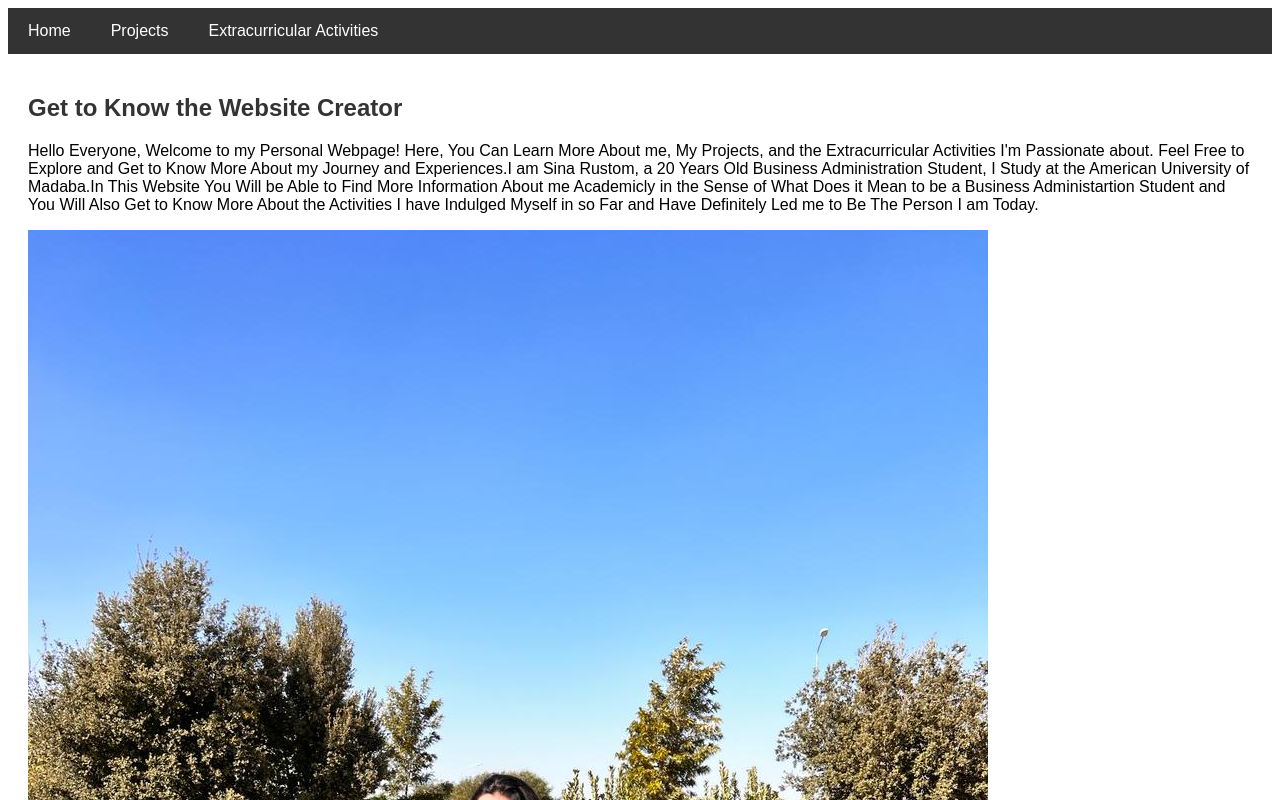
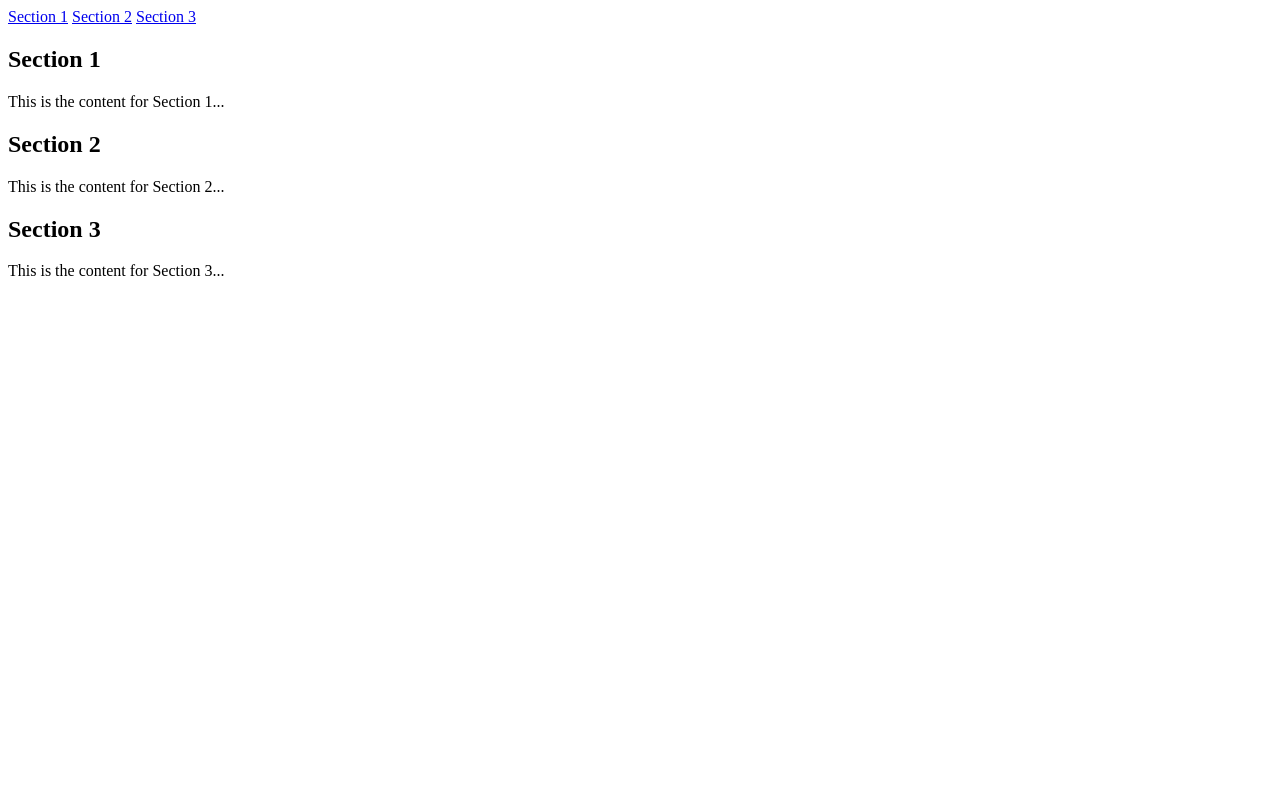
Before and after one commit to Shunmai0/Shunmai0.github.io, a plain HTML site: page index.html in a window 1280 px wide. Shown: the top 800 px of the page. Drawn offline with Linux system fonts and the light colour scheme.

Commit message:
change in code

```diff
--- a/index.html
+++ b/index.html
@@ -1,39 +1,34 @@
 <!DOCTYPE html>
-<html>
+<html lang="en">
 <head>
-    <title>Your Personal Webpage</title>
-    <style>
-        body { font-family: Arial, sans-serif; }
-        .navbar { overflow: hidden; background-color: #333; }
-        .navbar a { float: left; display: block; color: white; text-align: center; padding: 14px 20px; text-decoration: none; }
-        .navbar a:hover { background-color: #ddd; color: black; }
-        .content { padding: 20px; }
-        h2 { color: #333; }
-    </style>
+    <meta charset="UTF-8">
+    <meta name="viewport" content="width=device-width, initial-scale=1.0">
+    <title>Document</title>
 </head>
 <body>
+    <body>
 
-    <div class="navbar">
-        <a href="home.html">Home</a>
-        <a href="projects.html">Projects</a>
-        <a href="extracurricular.html">Extracurricular Activities</a>
-    </div>
+        <nav>
+            <a href="#section1">Section 1</a>
+            <a href="#section2">Section 2</a>
+            <a href="#section3">Section 3</a>
+        </nav>
 
-    <div class="content">
-        <h2>Get to Know the Website Creator</h2>
-        <p>Hello Everyone, Welcome to my Personal Webpage!
-            Here, You Can Learn More About me, My Projects, and the Extracurricular
-            Activities I'm Passionate about. Feel Free to Explore and Get to Know More
-            About my Journey and Experiences.I am Sina Rustom, a 20 Years Old Business
-            Administration Student, I Study at the American University of Madaba.In This
-            Website You Will be Able to Find More Information About me Academicly in the
-            Sense of What Does it Mean to be a Business Administartion Student and You Will
-            Also Get to Know More About the Activities I have Indulged Myself in so Far and
-            Have Definitely Led me to Be The Person I am Today.
-        </p>
-        <div class="container">
-            <img id="Sina2" src="images/5 to use.jpeg" alt="Taking pics at uni campus">
+        <div id="section1">
+            <h2>Section 1</h2>
+            <p>This is the content for Section 1...</p>
         </div>
-    </div>
+
+        <div id="section2">
+            <h2>Section 2</h2>
+            <p>This is the content for Section 2...</p>
+        </div>
+
+        <div id="section3">
+            <h2>Section 3</h2>
+            <p>This is the content for Section 3...</p>
+        </div>
+
+        </body>
 </body>
 </html>
```
Also changed, not shown: extracurricular.html (+0 -3 lines), home.html (+0 -3 lines), indexx.html (added, +41 -0 lines), projects.html (+0 -3 lines).
